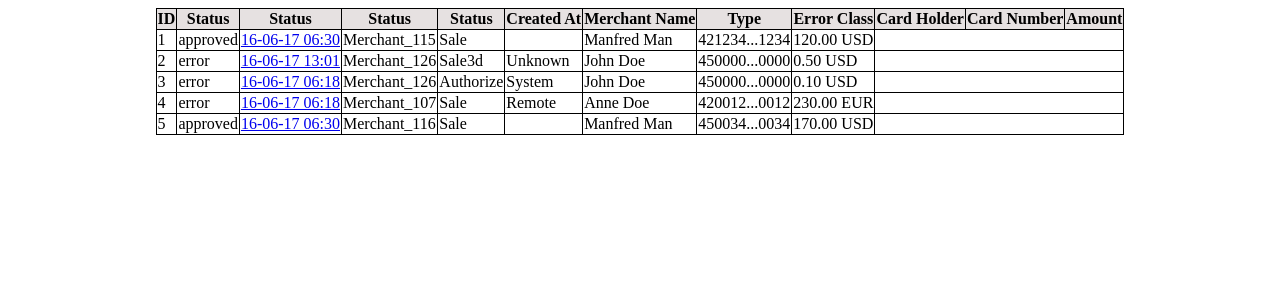
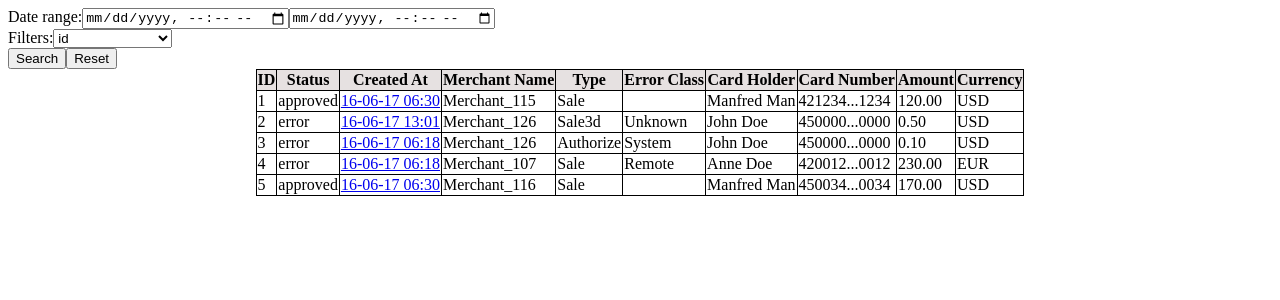
Before and after one commit to retr0future/emp, a React app: page / in a window 1280 px wide. Shown: the top 300 px of the page. Built offline with nearby package versions, Linux system fonts and the light colour scheme.

Commit message:
Improve search

```diff
--- /dev/null
+++ b/src/components/SearchArea.js
@@ -0,0 +1,138 @@
+import React, { useState } from "react";
+
+const SearchArea = ({
+  columns,
+  transactions,
+  setTransactionsData,
+  resetData,
+}) => {
+  const [filters, setFilters] = useState([]);
+  const [selectedColumn, setSelectedColumn] = useState();
+  const [matchBy, setMatchBy] = useState("equal");
+  const [value, setValue] = useState("");
+  const [results, setSearchResults] = useState([]);
+
+  const handleAddFilter = () => {
+    if (!selectedColumn) return;
+    if (filters.some((filter) => filter.column === selectedColumn)) return;
+    setFilters([...filters, { column: selectedColumn, matchBy, value }]);
+    setSelectedColumn(null);
+    setMatchBy("equal");
+    setValue("");
+  };
+
+  const handleRemoveFilter = (index) => {
+    const newFilters = [...filters];
+    newFilters.splice(index, 1);
+    setFilters(newFilters);
+  };
+  const handleReset = () => {
+    resetData();
+    setFilters([]);
+  };
+  const handleSearch = (event) => {
+    event.preventDefault();
+    let filteredTransactions = [...transactions];
+    const fromDate = new Date(document.getElementById("date-range-from").value);
+    const toDate = new Date(document.getElementById("date-range-to").value);
+    filteredTransactions = transactions.filter((transaction) => {
+      const transactionDate = new Date(transaction.isoDate);
+      return (
+        transactionDate.getTime() >= fromDate.getTime() &&
+        transactionDate.getTime() <= toDate.getTime()
+      );
+    });
+    filters.forEach((filter) => {
+      const { column, matchBy, value } = filter;
+      filteredTransactions = filteredTransactions.filter((transaction) => {
+        const transactionValue = transaction[column].toString();
+        switch (matchBy) {
+          case "equal":
+            return transactionValue === value;
+          case "starts_with":
+            return transactionValue.startsWith(value);
+          case "ends_with":
+            return transactionValue.endsWith(value);
+          case "contains":
+            return transactionValue.includes(value);
+          default:
+            return true;
+        }
+      });
+    });
+
+    setSearchResults(filteredTransactions);
+    setTransactionsData(filteredTransactions);
+  };
+  console.log(results);
+  return (
+    <div>
+      <label htmlFor="date-range">Date range:</label>
+      <input
+        type="datetime-local"
+        id="date-range-from"
+        name="date-range-from"
+      />
+      <input type="datetime-local" id="date-range-to" name="date-range-to" />
+      <br />
+      <label htmlFor="filters">Filters:</label>
+      <select
+        id="filters"
+        name="filters"
+        value={selectedColumn}
+        onChange={(e) => setSelectedColumn(e.target.value)}
+      >
+        <option value="" disabled>
+          Select a filter
+        </option>
+        {columns
+          .filter((column) => column !== "created_at")
+          .map((column) => (
+            <option key={column} value={column}>
+              {column}
+            </option>
+          ))}
+      </select>
+      {selectedColumn && (
+        <div>
+          <select value={matchBy} onChange={(e) => setMatchBy(e.target.value)}>
+            <option value="equal">Equal</option>
+            <option value="starts_with">Starts with</option>
+            <option value="ends_with">Ends with</option>
+            <option value="contains">Contains</option>
+          </select>
+          <label htmlFor="filter-value">Value:</label>
+          <input
+            type="text"
+            id="filter-value"
+            value={value}
+            onChange={(e) => setValue(e.target.value)}
+          />
+          <button type="button" onClick={handleAddFilter}>
+            Add Filter
+          </button>
+        </div>
+      )}
+      <div>
+        {filters.map((filter, index) => (
+          <div key={index}>
+            <span>
+              {filter.column} {filter.matchBy} "{filter.value}"
+            </span>
+            <button type="button" onClick={() => handleRemoveFilter(index)}>
+              x
+            </button>
+          </div>
+        ))}
+      </div>
+      <button type="button" onClick={handleSearch}>
+        Search
+      </button>
+      <button type="button" onClick={handleReset}>
+        Reset
+      </button>
+    </div>
+  );
+};
+
+export default SearchArea;
--- a/src/pages/HomePage.js
+++ b/src/pages/HomePage.js
@@ -4,16 +4,56 @@ import "./HomePage.css";
 import PaymentTransactions from "../PaymentTransactions";
 import { Link } from "react-router-dom";
 import { getData } from "../store/data";
+import SearchArea from "../components/SearchArea";
 
 const HomePage = () => {
   const dispatch = useDispatch();
   const [order, setOrder] = useState("asc");
   const [data, setData] = useState([]);
-  useEffect(() => {
+  const errorClassMap = {
+    "Module::SystemError": "System",
+    "Module::RemoteError": "Remote",
+    "Module::ConfigurationError": "Unknown",
+  };
+  const transactionsMapper = (transactions) => {
+    return transactions.map((transaction) => ({
+      id: transaction.id,
+      status: transaction.status,
+      created_at: new Date(transaction.created_at)
+        .toLocaleString("en-GB", {
+          year: "2-digit",
+          month: "2-digit",
+          day: "2-digit",
+          hour: "2-digit",
+          minute: "2-digit",
+        })
+        .replace(",", "")
+        .replace(/\//g, "-"),
+      merchant_name: transaction.merchant_name,
+      type: transaction.type.replace("Transaction", ""),
+      error_class: transaction.error_class ? errorClassMap[transaction.error_class] : "",
+      card_holder: transaction.card_holder,
+      card_number: transaction.card_number,
+      amount: parseFloat(transaction.amount / 100).toFixed(2),
+      currency: transaction.currency,
+      isoDate: transaction.created_at
+    }));
+  };
+
+  const initializeData = () => {
     const paymentTransactions = new PaymentTransactions();
     const transactions = paymentTransactions.getTransactions();
+    const mappedTransactions = transactionsMapper(transactions);
+    setData(mappedTransactions);
     dispatch(getData(transactions));
-    setData(transactions);
+  }
+  useEffect(() => {
+   /*  const paymentTransactions = new PaymentTransactions();
+    const transactions = paymentTransactions.getTransactions();
+    const mappedTransactions = transactionsMapper(transactions);
+    setData(mappedTransactions);
+    dispatch(getData(transactions)); */
+    initializeData();
   }, []);
   const handleSort = (col) => {
     if (order === "asc") {
@@ -27,20 +67,24 @@ const HomePage = () => {
       setOrder("asc");
     }
   };
-  const errorClassMap = {
-    "Module::SystemError": "System",
-    "Module::RemoteError": "Remote",
-    "Module::ConfigurationError": "Unknown",
-  };
-
+  const columns = [
+    "id",
+    "status",
+    "created_at",
+    "merchant_name",
+    "type",
+    "error_class",
+    "card_holder",
+    "card_number",
+    "amount",
+  ];
   return (
+    <>
+      <SearchArea columns={columns} transactions={data} setTransactionsData={setData} resetData ={initializeData}/>
       <table className="table">
         <thead>
           <tr className="headRow">
             <th>ID</th>
-          <th onClick={() => handleSort("status")}>Status</th>
-          <th onClick={() => handleSort("status")}>Status</th>
-          <th onClick={() => handleSort("status")}>Status</th>
             <th onClick={() => handleSort("status")}>Status</th>
             <th onClick={() => handleSort("created_at")}>Created At</th>
             <th onClick={() => handleSort("merchant_name")}>Merchant Name</th>
@@ -49,6 +93,7 @@ const HomePage = () => {
             <th onClick={() => handleSort("card_holder")}>Card Holder</th>
             <th onClick={() => handleSort("card_number")}>Card Number</th>
             <th onClick={() => handleSort("amount")}>Amount</th>
+            <th onClick={() => handleSort("currency")}>Currency</th>
           </tr>
         </thead>
         <tbody>
@@ -58,31 +103,21 @@ const HomePage = () => {
               <td>{transaction.status}</td>
               <td>
                 <Link to={`/transaction/${transaction.id}`}>
-                {new Date(transaction.created_at)
-                  .toLocaleString("en-GB", {
-                    year: "2-digit",
-                    month: "2-digit",
-                    day: "2-digit",
-                    hour: "2-digit",
-                    minute: "2-digit",
-                  })
-                  .replace(",", "")
-                  .replace(/\//g, "-")}
+                  {transaction.created_at}
                 </Link>
               </td>
               <td>{transaction.merchant_name}</td>
-            <td>{transaction.type.replace("Transaction", "")}</td>
-            <td>{errorClassMap[transaction.error_class]}</td>
+              <td>{transaction.type}</td>
+              <td>{transaction.error_class}</td>
               <td>{transaction.card_holder}</td>
               <td>{transaction.card_number}</td>
-            <td>
-              {parseFloat(transaction.amount / 100).toFixed(2)}{" "}
-              {transaction.currency}
-            </td>
+              <td>{transaction.amount}</td>
+              <td>{transaction.currency}</td>
             </tr>
           ))}
         </tbody>
       </table>
+    </>
   );
 };
 
--- a/src/pages/TransactionPage.js
+++ b/src/pages/TransactionPage.js
@@ -5,7 +5,7 @@ import { useSelector } from "react-redux";
 const TransactionPage = () => {
   const { id } = useParams();
   const { data } = useSelector((state) => state.data);
-  const transaction = data.find((tr) => tr.id == id);
+  const transaction = data.find((tr) => tr.id === Number(id));
   return (
     <>
       <h1>Transaction details for transaction {id}</h1>
```
Lines whose indentation alone changed are shown as unchanged.
